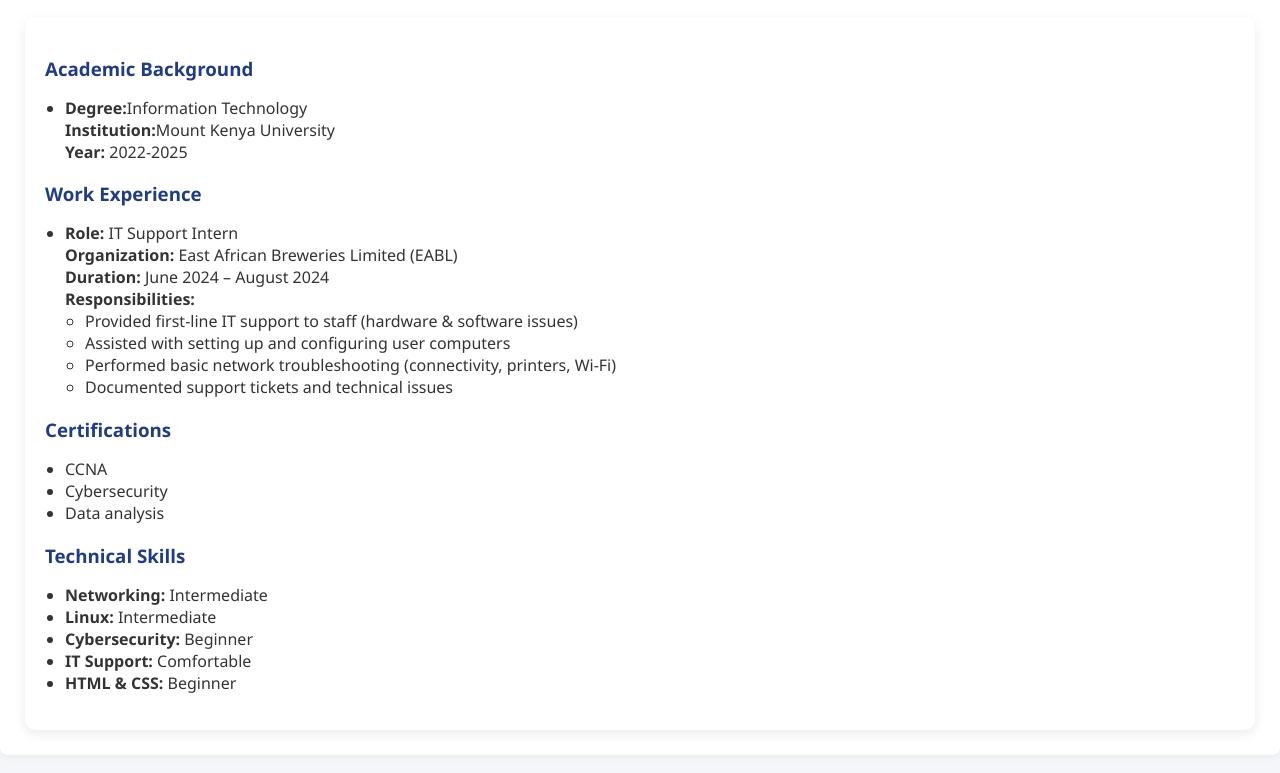
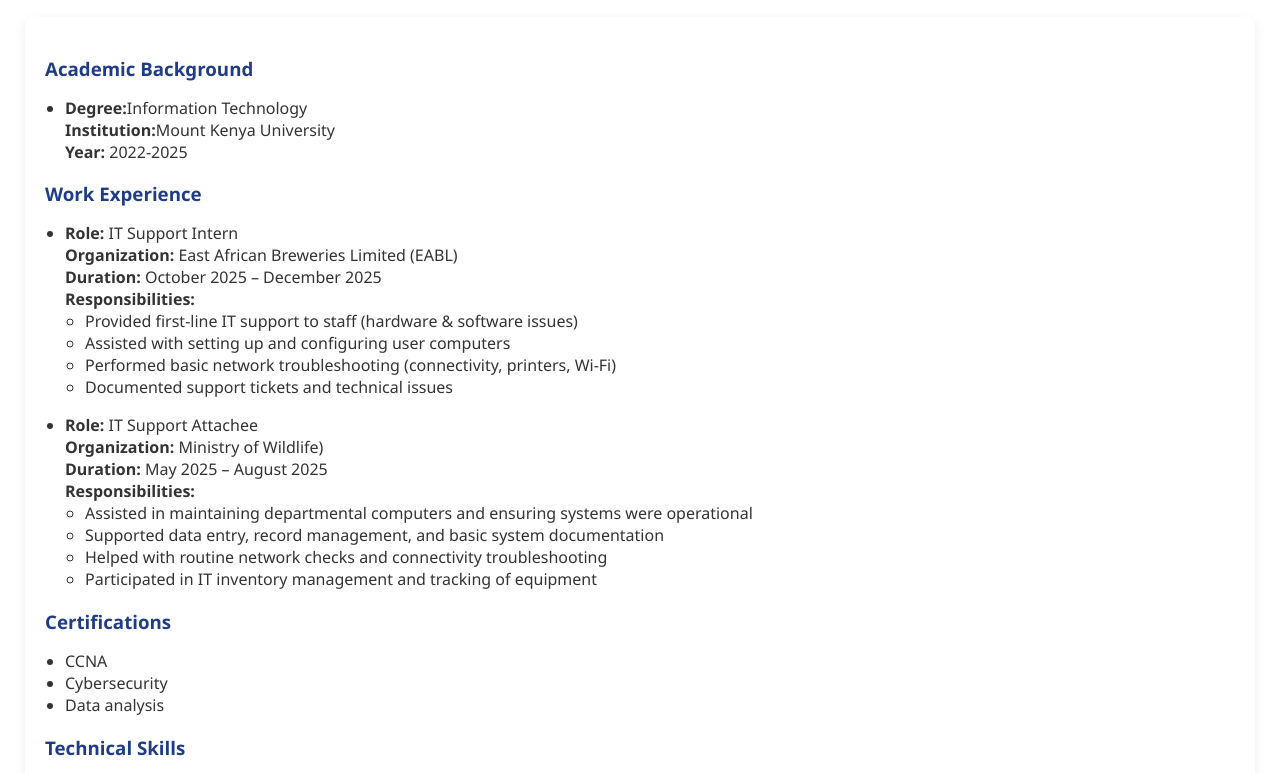
Before and after one commit to Gichango/carolinegichango.github.io, a plain HTML site: page index.html in a window 1280 px wide. Shown: the part 509-1282 px from the top of the page. Drawn offline with Linux system fonts and the light colour scheme.

Commit message:
Update index.html

```diff
--- a/index.html
+++ b/index.html
@@ -44,13 +44,27 @@
     <li>
       <strong>Role:</strong> IT Support Intern<br>
       <strong>Organization:</strong> East African Breweries Limited (EABL)<br>
-      <strong>Duration:</strong> June 2024 – August 2024<br>
+      <strong>Duration:</strong> October 2025 – December 2025<br>
       <strong>Responsibilities:</strong>
       <ul>
         <li>Provided first-line IT support to staff (hardware & software issues)</li>
         <li>Assisted with setting up and configuring user computers</li>
         <li>Performed basic network troubleshooting (connectivity, printers, Wi-Fi)</li>
         <li>Documented support tickets and technical issues</li>
+      </ul>
+    </li>
+  </ul>
+     <ul>
+    <li>
+      <strong>Role:</strong> IT Support Attachee<br>
+      <strong>Organization:</strong> Ministry of Wildlife)<br>
+      <strong>Duration:</strong> May 2025 – August 2025<br>
+      <strong>Responsibilities:</strong>
+      <ul>
+        <li>Assisted in maintaining departmental computers and ensuring systems were operational</li>
+        <li>Supported data entry, record management, and basic system documentation</li>
+        <li>Helped with routine network checks and connectivity troubleshooting</li>
+        <li>Participated in IT inventory management and tracking of equipment</li>
       </ul>
     </li>
   </ul>
```
